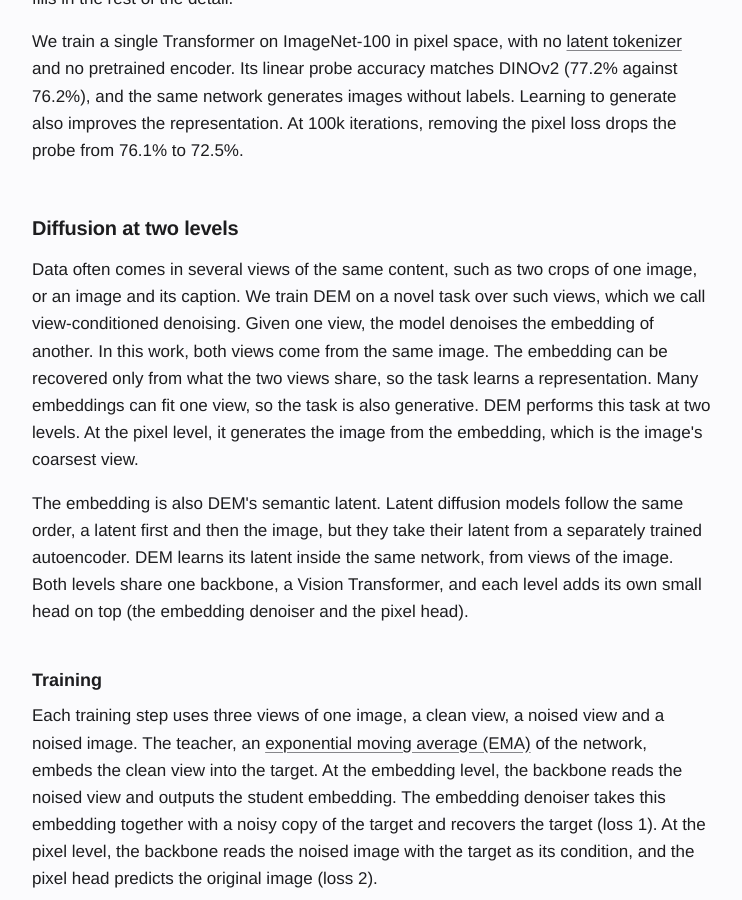
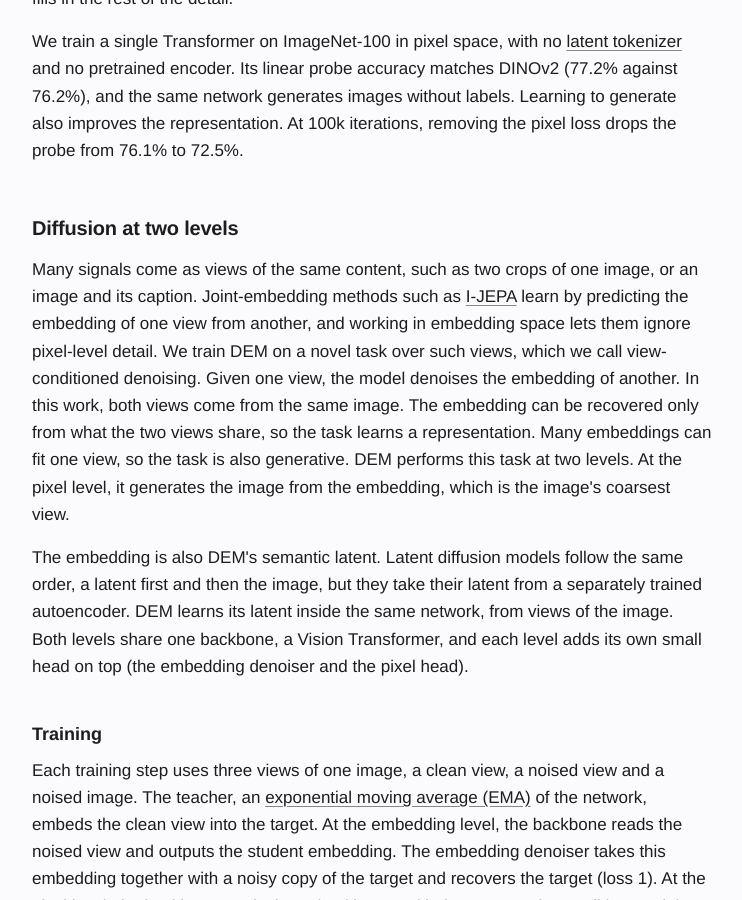
Before and after one commit to rabiulcste/rabiulcste.github.io, a Jekyll site: the page built from dem-denoising-embeddings/index.html, in a window 1280 px wide and 900 px high, scrolled down 1443 px. Shown: the whole window, without its empty margins (268-1010 px from the left). Built offline with Jekyll 4.4.1, drawn with Linux system fonts in a browser that asks for light colours.

Commit message:
DEM page: views framed as in I-JEPA

```diff
--- a/dem-denoising-embeddings/index.html
+++ b/dem-denoising-embeddings/index.html
@@ -246,7 +246,7 @@ bibtex: |
 
 <section id="method">
     <h2>Diffusion at two levels</h2>
-    <p>Data often comes in several views of the same content, such as two crops of one image, or an image and its caption. We train DEM on a novel task over such views, which we call view-conditioned denoising. Given one view, the model denoises the embedding of another. In this work, both views come from the same image. The embedding can be recovered only from what the two views share, so the task learns a representation. Many embeddings can fit one view, so the task is also generative. DEM performs this task at two levels. At the pixel level, it generates the image from the embedding, which is the image's coarsest view.</p>
+    <p>Many signals come as views of the same content, such as two crops of one image, or an image and its caption. Joint-embedding methods such as <a href="https://arxiv.org/abs/2301.08243">I-JEPA</a> learn by predicting the embedding of one view from another, and working in embedding space lets them ignore pixel-level detail. We train DEM on a novel task over such views, which we call view-conditioned denoising. Given one view, the model denoises the embedding of another. In this work, both views come from the same image. The embedding can be recovered only from what the two views share, so the task learns a representation. Many embeddings can fit one view, so the task is also generative. DEM performs this task at two levels. At the pixel level, it generates the image from the embedding, which is the image's coarsest view.</p>
     <p>The embedding is also DEM's semantic latent. Latent diffusion models follow the same order, a latent first and then the image, but they take their latent from a separately trained autoencoder. DEM learns its latent inside the same network, from views of the image. Both levels share one backbone, a Vision Transformer, and each level adds its own small head on top (the embedding denoiser and the pixel head).</p>
     <h3>Training</h3>
     <p>Each training step uses three views of one image, a clean view, a noised view and a noised image. The teacher, an <a href="https://arxiv.org/abs/2104.14294">exponential moving average (EMA)</a> of the network, embeds the clean view into the target. At the embedding level, the backbone reads the noised view and outputs the student embedding. The embedding denoiser takes this embedding together with a noisy copy of the target and recovers the target (loss 1). At the pixel level, the backbone reads the noised image with the target as its condition, and the pixel head predicts the original image (loss 2).</p>
```
